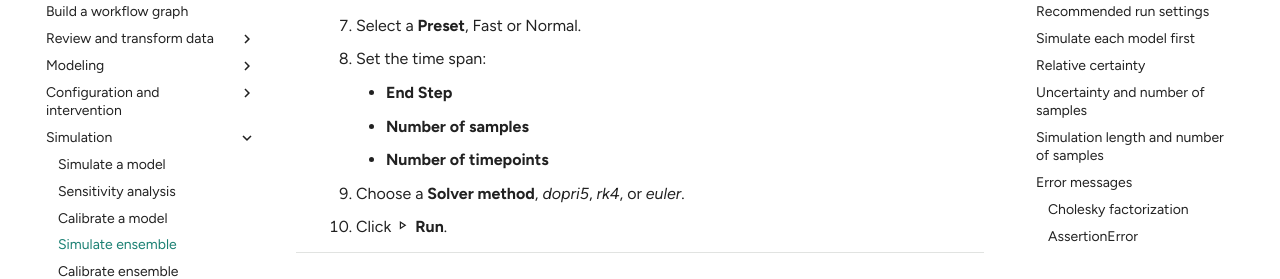
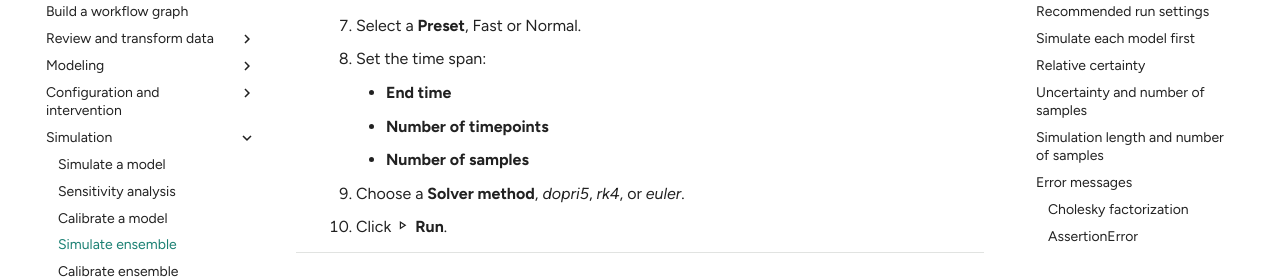
Before and after one commit to DARPA-ASKEM/terarium-docs, an MkDocs documentation site: the page built from docs/simulation/simulate-ensemble.md, in a window 1280 px wide and 900 px high, scrolled down 922 px. Shown: the part 177-456 px from the top of the window. Built offline with MkDocs 1.6.1 and Material for MkDocs 9.7.7, drawn with Linux system fonts in a browser that asks for light colours; plug-ins that fetch from the network failed and are left out.

Commit message:
#68 Typo fixes

```diff
--- a/docs/simulation/simulate-ensemble.md
+++ b/docs/simulation/simulate-ensemble.md
@@ -38,11 +38,11 @@ More info coming soon.
     6. Enter custom weights for the model configurations to specify your confidence in them.
     7. Select a **Preset**, Fast or Normal.
     8. Set the time span:
-        - **End Step**
+        - **End time**
+        - **Number of timepoints**
         - **Number of samples**
-        - **Number of timepoints**
     9. Choose a **Solver method**, *dopri5*, *rk4*, or *euler*.
-    9. Click :material-play-outline:{ aria-hidden="true" } **Run**.
+    10. Click :material-play-outline:{ aria-hidden="true" } **Run**.
 
 ## Troubleshooting
 
```
Also changed, not shown: docs/simulation/sensitivity-analysis.md (+3 -3 lines).
